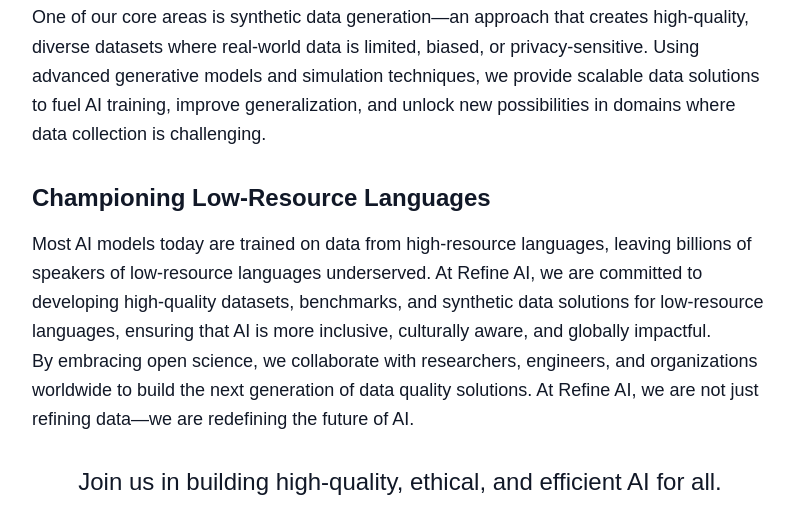
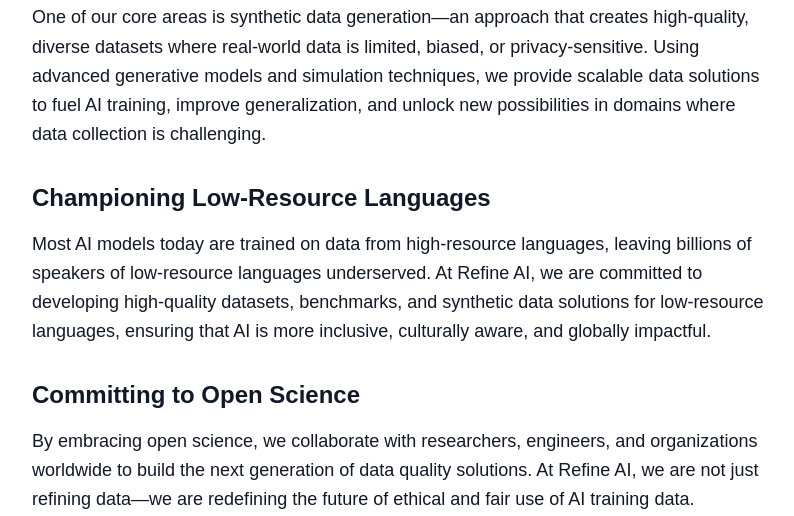
Before and after one commit to refinai/site, a plain HTML site: page index.html in a window 1280 px wide. Shown: the part 971-1487 px from the top of the page, without its empty margins (240-1034 px from the left). Drawn offline with nearby package versions, Linux system fonts and the light colour scheme; a web font is replaced by a local one.

Commit message:
Update index.html

```diff
--- a/index.html
+++ b/index.html
@@ -91,12 +91,12 @@
         ensuring that AI is more inclusive, culturally aware, and globally
         impactful.
       </p>
-
+      <h2 class="text-2xl font-bold mt-8 mb-4">Committing to Open Science</h2>
       <p class="leading-relaxed">
         By embracing open science, we collaborate with researchers, engineers,
         and organizations worldwide to build the next generation of data quality
         solutions. At Refine AI, we are not just refining data—we are redefining
-        the future of AI.
+        the future of ethical and fair use of AI training data.
       </p>
 
       <h2 class="text-2xl mt-8 mb-4 text-center">
```
